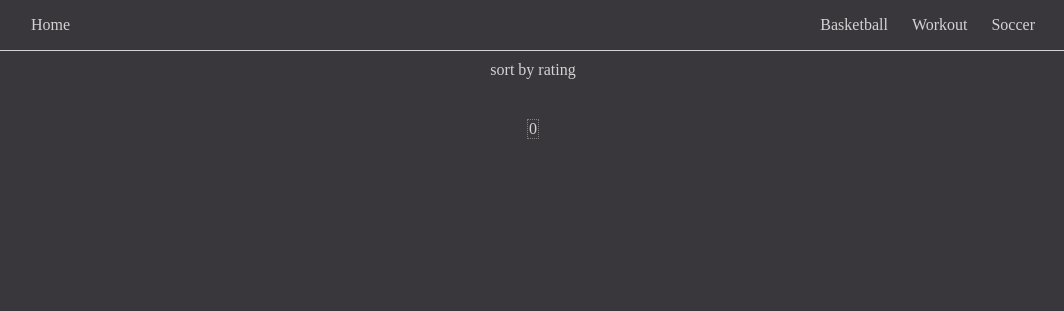
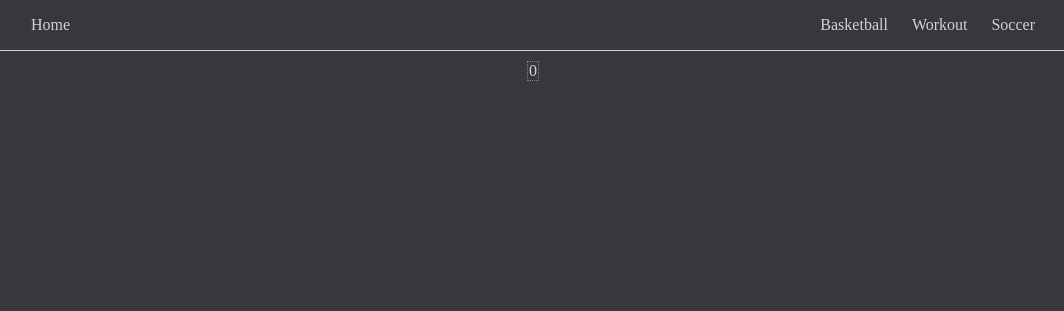
Before and after one commit to davy1ex/koch, a Flask app: a page that uses templates/basketball.html in a window 1280 px wide. Shown: the top 311 px of the page, without its empty margins (107-1171 px from the left). Run offline with Flask 2, Linux system fonts and the light colour scheme; data comes from the database, SQL or seed files in the repository; both versions use the stored data as it was after the commit.

Commit message:
refactoring

```diff
--- a/models.py
+++ b/models.py
@@ -22,3 +22,7 @@ class Playground(db.Model):
     address = db.Column(db.String(128))
     rating = db.Column(db.Integer)
     description = db.Column(db.String(512))
+    # Забор
+    # Покрытие
+    # Тень
+    # Общее состояние
--- a/run.py
+++ b/run.py
@@ -35,9 +35,10 @@ def basketball(page):
     return render_template("basketball.html", playgrounds=playgrounds, page=int(page))
 
 
-@app.route("/sort_by_rating")
-def sort_by_rating():
-    return "this deleloping..."
+# нахуй это вообще надо? Буду сразу сортировать по популярности
+# @app.route("/sort_by_rating")
+# def sort_by_rating():
+#     return "this deleloping..."
 
 
 @app.route("/b/playground_<id>")
--- a/static/css/basketball.css
+++ b/static/css/basketball.css
@@ -10,7 +10,7 @@
 
 .cell_playgrounds {
     display: flex;
-    margin: 20px 0;
+    /* margin: 10px 0; */
     flex-direction: row;
     flex-wrap: wrap;
     justify-content: center;
--- a/templates/basketball.html
+++ b/templates/basketball.html
@@ -9,13 +9,7 @@
     <!-- <script type="text/javascript" charset="utf-8" async src="https://api-maps.yandex.ru/services/constructor/1.0/js/?um=constructor%3Aa1aa1ebbfd066db211a361861ec3424c10c12e022a755167ab845748bae8ad84&amp;width=500&amp;height=400&amp;lang=ru_RU&amp;scroll=true"></script> -->
     <script type="text/javascript" charset="utf-8" async src="https://api-maps.yandex.ru/services/constructor/1.0/js/?um=constructor%3Aa1aa1ebbfd066db211a361861ec3424c10c12e022a755167ab845748bae8ad84&amp;width=100%25&amp;height=450&amp;lang=ru_RU&amp;scroll=true"></script>
 </div>
-<div class="sort_buttons">
-    <ul>
-        <li>
-            <a href="{{ url_for("sort_by_rating") }}">sort by rating</a>
-        </li>
-    </ul>
-</div>
+
 <div class="cell_playgrounds">
     {% for playground in playgrounds %}
         <div class="playground">
```
Also changed, not shown: static/img/P_20190706_101511.jpg (added), static/img/hbviED64xwA.jpg (added), test.db.
